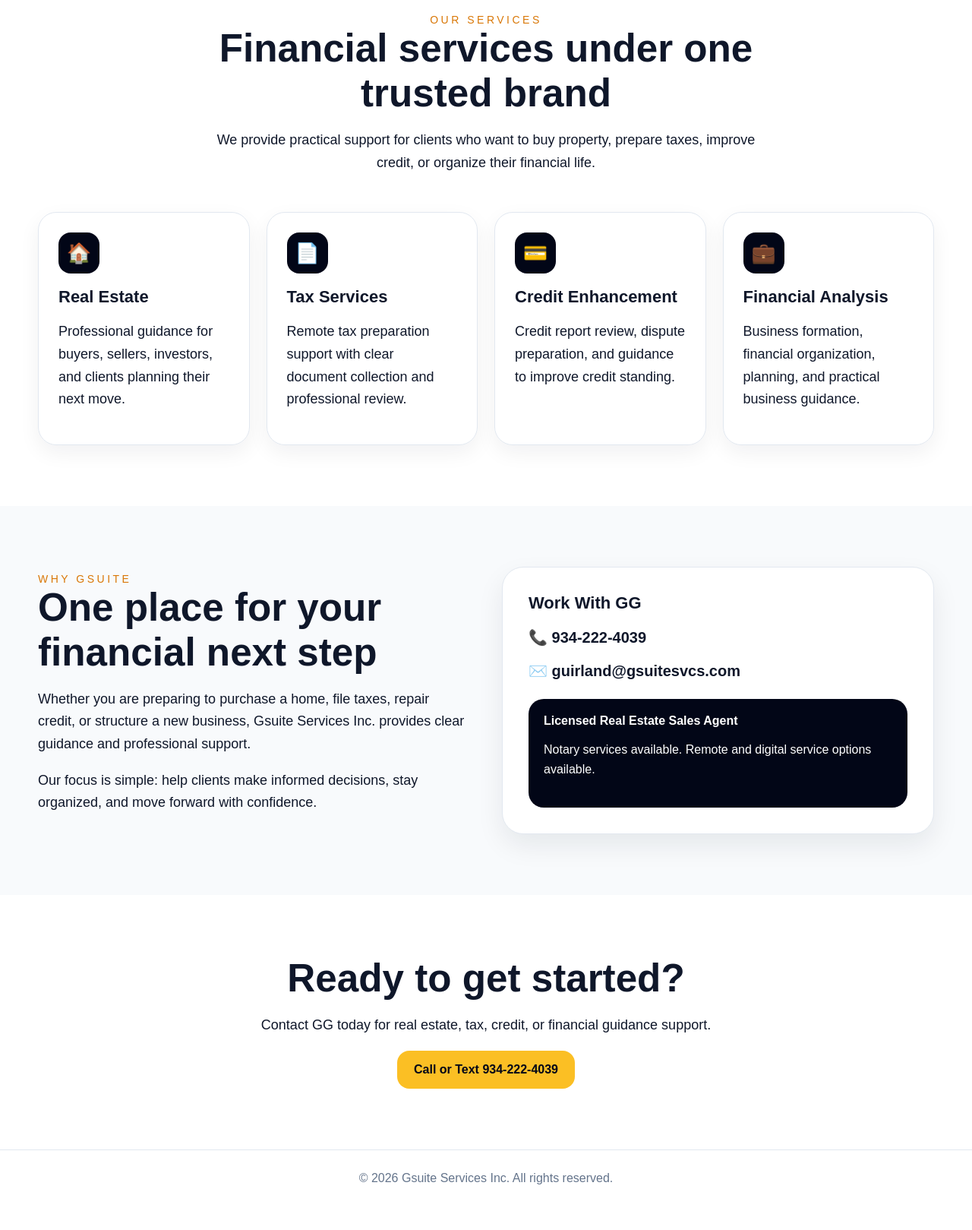
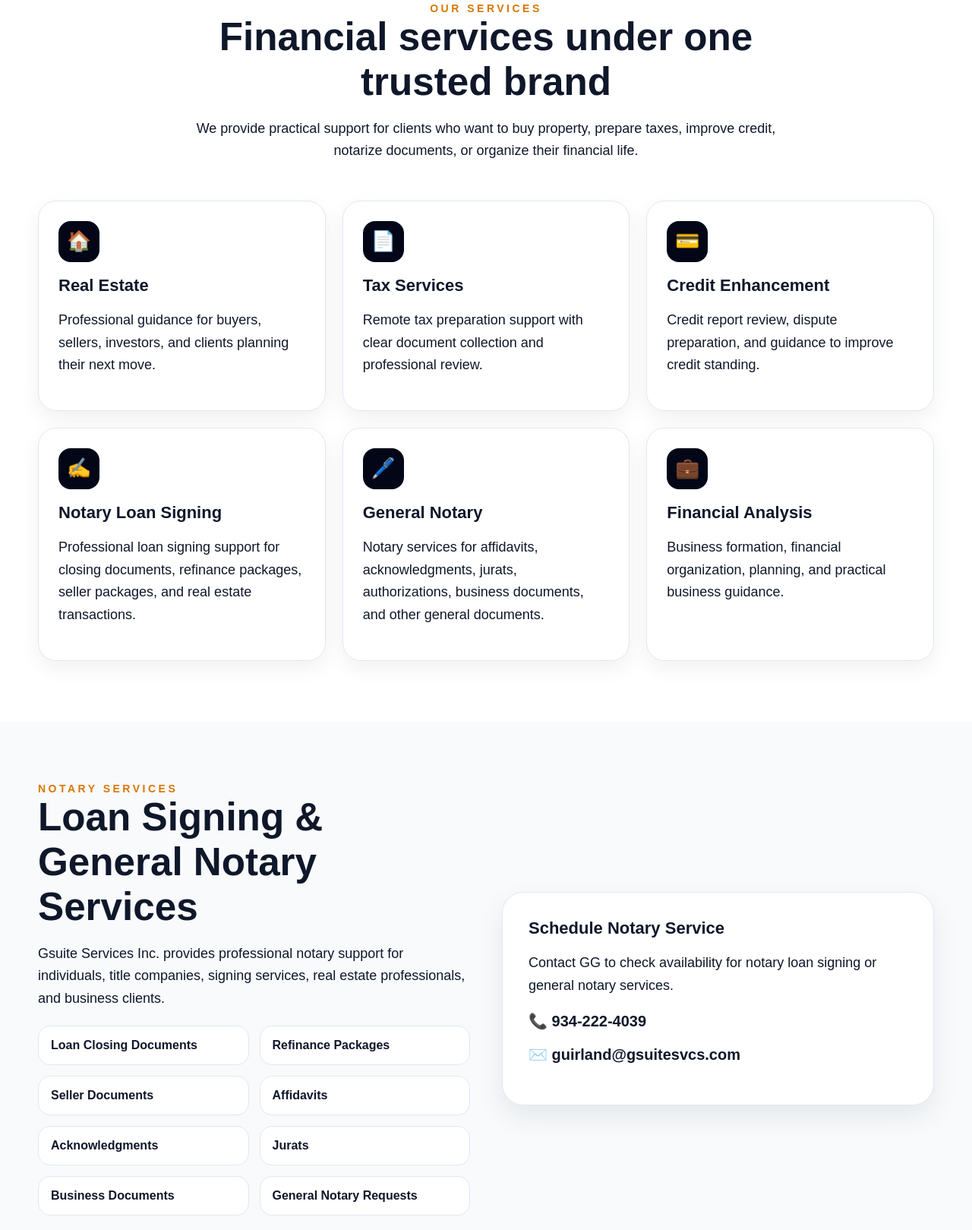
Before and after one commit to gsuitesvcs/website, a plain HTML site: page index.html in a window 1280 px wide. Shown: the part 721-2340 px from the top of the page at 76% size. Before the commit the page ends 2309 px from the top, so only its background shows below. Drawn offline with Linux system fonts and the light colour scheme.

Commit message:
Add files via upload

```diff
--- a/index.html
+++ b/index.html
@@ -4,15 +4,19 @@
   <meta charset="utf-8" />
   <meta name="viewport" content="width=device-width, initial-scale=1" />
   <title>Gsuite Services Inc.</title>
-  <meta name="description" content="Real Estate, Tax Services, Credit Enhancement, and Financial Guidance." />
+  <meta name="description" content="Real Estate, Tax Services, Credit Enhancement, Notary Loan Signing, General Notary, and Financial Guidance." />
   <style>
     * { box-sizing: border-box; }
     body { margin: 0; font-family: Arial, Helvetica, sans-serif; color: #0f172a; background: #fff; }
     a { color: inherit; text-decoration: none; }
+    nav { position: sticky; top: 0; z-index: 10; background: rgba(255,255,255,.95); border-bottom: 1px solid #e2e8f0; }
+    nav .wrap { display: flex; justify-content: space-between; align-items: center; padding: 16px 24px; }
+    nav strong { font-size: 20px; }
+    nav .links { display: flex; gap: 20px; font-weight: 700; font-size: 14px; }
     .hero { background: linear-gradient(135deg, #020617, #1e293b); color: white; padding: 90px 24px; }
     .wrap { max-width: 1180px; margin: 0 auto; }
     .hero-grid { display: grid; grid-template-columns: 1.2fr .8fr; gap: 40px; align-items: center; }
-    .eyebrow { color: #fbbf24; letter-spacing: .25em; text-transform: uppercase; font-size: 14px; }
+    .eyebrow { color: #fbbf24; letter-spacing: .25em; text-transform: uppercase; font-size: 14px; font-weight: 700; }
     h1 { font-size: clamp(40px, 6vw, 70px); line-height: 1.02; margin: 18px 0; }
     h2 { font-size: clamp(30px, 4vw, 52px); margin: 0 0 18px; }
     h3 { font-size: 22px; margin: 0 0 12px; }
@@ -24,27 +28,40 @@
     .card-dark { background: rgba(255,255,255,.1); border: 1px solid rgba(255,255,255,.2); border-radius: 28px; padding: 34px; }
     .check { margin: 16px 0; font-size: 18px; }
     .section { padding: 80px 24px; }
-    .center { text-align: center; max-width: 760px; margin: 0 auto 50px; }
-    .services { display: grid; grid-template-columns: repeat(4, 1fr); gap: 22px; }
-    .service { border: 1px solid #e2e8f0; border-radius: 24px; padding: 26px; box-shadow: 0 10px 28px rgba(15,23,42,.06); }
+    .center { text-align: center; max-width: 790px; margin: 0 auto 50px; }
+    .services { display: grid; grid-template-columns: repeat(3, 1fr); gap: 22px; }
+    .service { border: 1px solid #e2e8f0; border-radius: 24px; padding: 26px; box-shadow: 0 10px 28px rgba(15,23,42,.06); background: white; }
     .icon { width: 54px; height: 54px; border-radius: 16px; background: #020617; color: #fbbf24; display:flex; align-items:center; justify-content:center; font-size:26px; margin-bottom:18px; }
     .light { background: #f8fafc; }
     .two { display: grid; grid-template-columns: 1fr 1fr; gap: 42px; align-items: center; }
     .contact { background:white; border:1px solid #e2e8f0; border-radius:28px; padding:34px; box-shadow:0 15px 35px rgba(15,23,42,.08); }
     .contact-row { font-size: 20px; font-weight: 700; margin: 20px 0; }
     .note { background:#020617; color:white; border-radius:20px; padding:20px; margin-top:25px; }
+    .list { display:grid; grid-template-columns: repeat(2, 1fr); gap:14px; margin-top:20px; }
+    .list div { background:white; border:1px solid #e2e8f0; padding:16px; border-radius:16px; font-weight:700; }
     footer { border-top:1px solid #e2e8f0; text-align:center; padding:28px; color:#64748b; }
-    @media (max-width: 900px) { .hero-grid, .two { grid-template-columns: 1fr; } .services { grid-template-columns: 1fr 1fr; } }
-    @media (max-width: 600px) { .services { grid-template-columns: 1fr; } .btns { flex-direction: column; } .btn { text-align:center; } }
+    @media (max-width: 900px) { .hero-grid, .two { grid-template-columns: 1fr; } .services { grid-template-columns: 1fr 1fr; } nav .links { display:none; } }
+    @media (max-width: 600px) { .services, .list { grid-template-columns: 1fr; } .btns { flex-direction: column; } .btn { text-align:center; } }
   </style>
 </head>
 <body>
+  <nav>
+    <div class="wrap">
+      <strong>Gsuite Services Inc.</strong>
+      <div class="links">
+        <a href="#services">Services</a>
+        <a href="#notary">Notary</a>
+        <a href="#contact">Contact</a>
+      </div>
+    </div>
+  </nav>
+
   <section class="hero">
     <div class="wrap hero-grid">
       <div>
         <div class="eyebrow">Gsuite Services Inc.</div>
-        <h1>Real Estate, Tax, Credit & Financial Guidance You Can Trust</h1>
-        <p>At Gsuite Services Inc., we help clients achieve financial stability through real estate, credit enhancement, tax services, and business guidance.</p>
+        <h1>Real Estate, Tax, Credit, Notary & Financial Guidance</h1>
+        <p>At Gsuite Services Inc., we help clients achieve financial stability through real estate, credit enhancement, tax services, notary services, and business guidance.</p>
         <div class="btns">
           <a class="btn btn-primary" href="tel:9342224039">Call or Text GG</a>
           <a class="btn btn-secondary" href="mailto:guirland@gsuitesvcs.com">Email Us</a>
@@ -55,23 +72,52 @@
         <div class="check">✓ Real estate buying, selling, and investment guidance</div>
         <div class="check">✓ Professional tax preparation support</div>
         <div class="check">✓ Credit report review and credit enhancement</div>
+        <div class="check">✓ Notary loan signing and general notary services</div>
         <div class="check">✓ Business setup, planning, and financial analysis</div>
       </div>
     </div>
   </section>
 
-  <section class="section">
+  <section class="section" id="services">
     <div class="wrap">
       <div class="center">
         <div class="eyebrow" style="color:#d97706;">Our Services</div>
         <h2>Financial services under one trusted brand</h2>
-        <p>We provide practical support for clients who want to buy property, prepare taxes, improve credit, or organize their financial life.</p>
+        <p>We provide practical support for clients who want to buy property, prepare taxes, improve credit, notarize documents, or organize their financial life.</p>
       </div>
       <div class="services">
         <div class="service"><div class="icon">🏠</div><h3>Real Estate</h3><p>Professional guidance for buyers, sellers, investors, and clients planning their next move.</p></div>
         <div class="service"><div class="icon">📄</div><h3>Tax Services</h3><p>Remote tax preparation support with clear document collection and professional review.</p></div>
         <div class="service"><div class="icon">💳</div><h3>Credit Enhancement</h3><p>Credit report review, dispute preparation, and guidance to improve credit standing.</p></div>
+        <div class="service"><div class="icon">✍️</div><h3>Notary Loan Signing</h3><p>Professional loan signing support for closing documents, refinance packages, seller packages, and real estate transactions.</p></div>
+        <div class="service"><div class="icon">🖊️</div><h3>General Notary</h3><p>Notary services for affidavits, acknowledgments, jurats, authorizations, business documents, and other general documents.</p></div>
         <div class="service"><div class="icon">💼</div><h3>Financial Analysis</h3><p>Business formation, financial organization, planning, and practical business guidance.</p></div>
+      </div>
+    </div>
+  </section>
+
+  <section class="section light" id="notary">
+    <div class="wrap two">
+      <div>
+        <div class="eyebrow" style="color:#d97706;">Notary Services</div>
+        <h2>Loan Signing & General Notary Services</h2>
+        <p>Gsuite Services Inc. provides professional notary support for individuals, title companies, signing services, real estate professionals, and business clients.</p>
+        <div class="list">
+          <div>Loan Closing Documents</div>
+          <div>Refinance Packages</div>
+          <div>Seller Documents</div>
+          <div>Affidavits</div>
+          <div>Acknowledgments</div>
+          <div>Jurats</div>
+          <div>Business Documents</div>
+          <div>General Notary Requests</div>
+        </div>
+      </div>
+      <div class="contact">
+        <h3>Schedule Notary Service</h3>
+        <p>Contact GG to check availability for notary loan signing or general notary services.</p>
+        <div class="contact-row">📞 <a href="tel:9342224039">934-222-4039</a></div>
+        <div class="contact-row">✉️ <a href="mailto:guirland@gsuitesvcs.com">guirland@gsuitesvcs.com</a></div>
       </div>
     </div>
   </section>
@@ -81,16 +127,16 @@
       <div>
         <div class="eyebrow" style="color:#d97706;">Why Gsuite</div>
         <h2>One place for your financial next step</h2>
-        <p>Whether you are preparing to purchase a home, file taxes, repair credit, or structure a new business, Gsuite Services Inc. provides clear guidance and professional support.</p>
+        <p>Whether you are preparing to purchase a home, file taxes, repair credit, notarize important documents, or structure a new business, Gsuite Services Inc. provides clear guidance and professional support.</p>
         <p>Our focus is simple: help clients make informed decisions, stay organized, and move forward with confidence.</p>
       </div>
-      <div class="contact">
+      <div class="contact" id="contact">
         <h3>Work With GG</h3>
         <div class="contact-row">📞 <a href="tel:9342224039">934-222-4039</a></div>
         <div class="contact-row">✉️ <a href="mailto:guirland@gsuitesvcs.com">guirland@gsuitesvcs.com</a></div>
         <div class="note">
           <strong>Licensed Real Estate Sales Agent</strong>
-          <p style="font-size:16px;">Notary services available. Remote and digital service options available.</p>
+          <p style="font-size:16px;">Notary loan signing and general notary services available. Remote and digital service options available.</p>
         </div>
       </div>
     </div>
@@ -99,7 +145,7 @@
   <section class="section" style="text-align:center;">
     <div class="wrap">
       <h2>Ready to get started?</h2>
-      <p>Contact GG today for real estate, tax, credit, or financial guidance support.</p>
+      <p>Contact GG today for real estate, tax, credit, notary, or financial guidance support.</p>
       <a class="btn btn-primary" href="tel:9342224039">Call or Text 934-222-4039</a>
     </div>
   </section>
```
